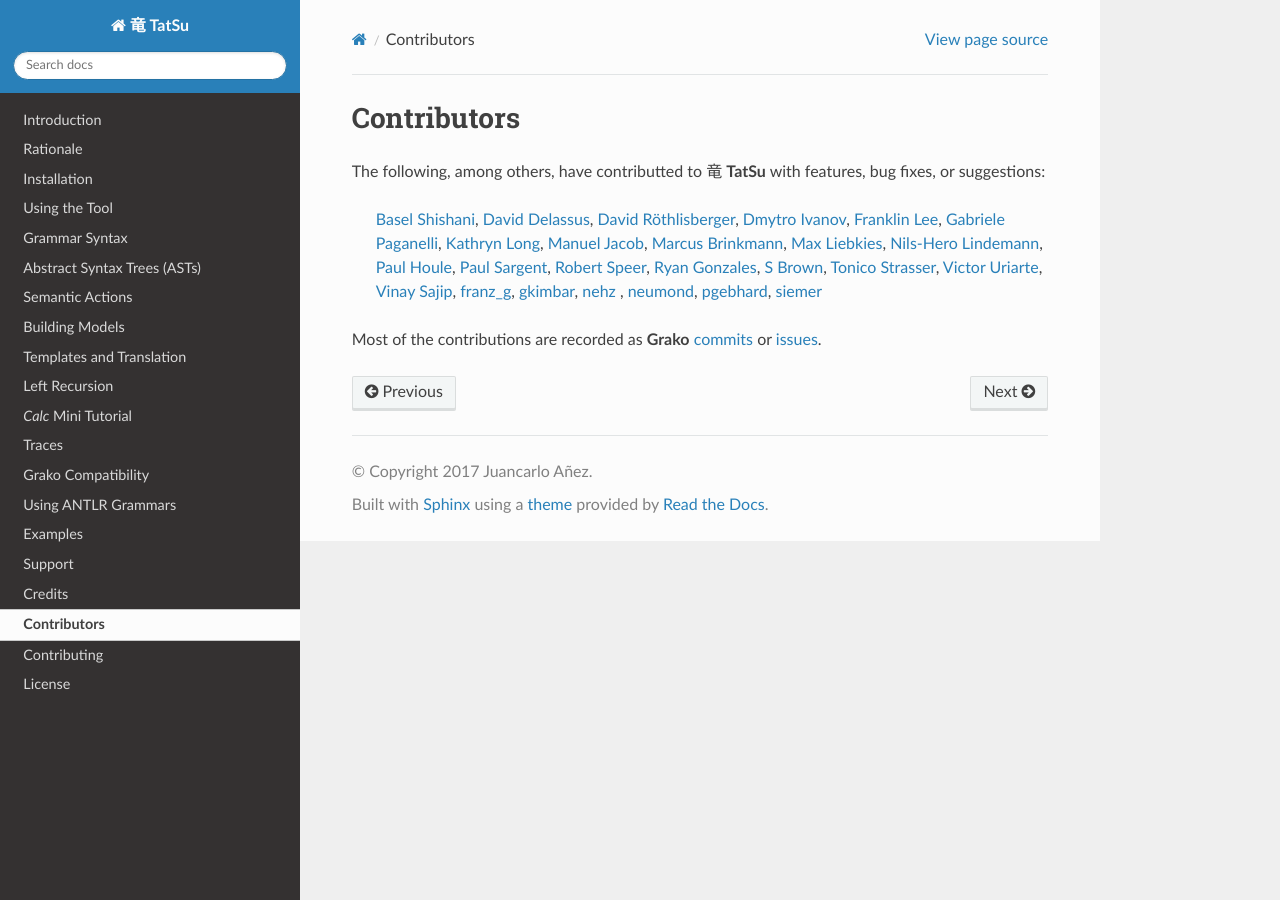
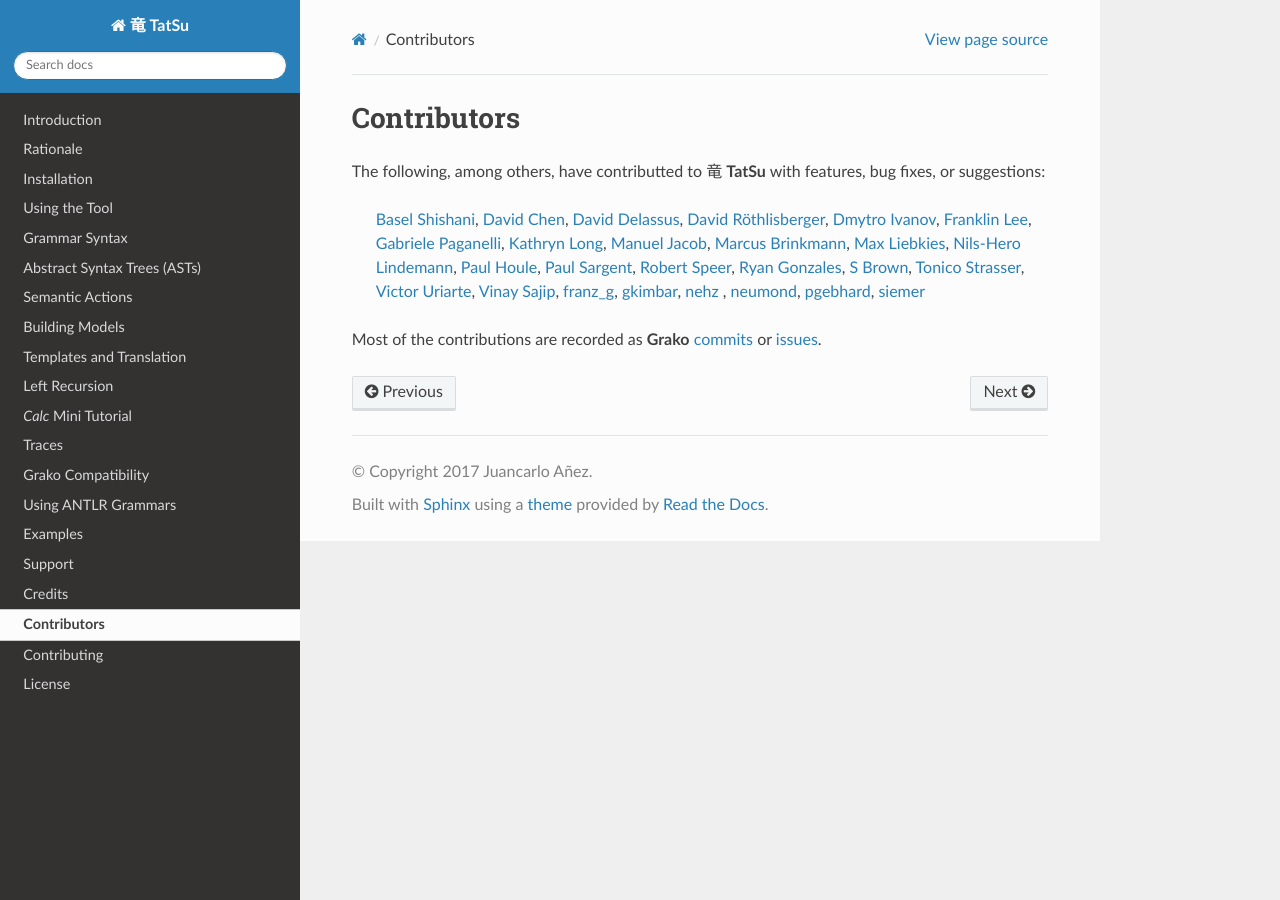
Before and after one commit to neogeny/TatSu, a Sphinx documentation site: the page built from docs/contributors.rst, in a window 1280 px wide. Built offline with Sphinx 7.4.7 and the Read the Docs theme 2.0.0, drawn with Linux system fonts in a browser that asks for light colours.

Commit message:
[master] add David Chen to contributors

```diff
--- a/docs/contributors.rst
+++ b/docs/contributors.rst
@@ -8,6 +8,7 @@
 features, bug fixes, or suggestions:
 
     `Basel Shishani`_,
+    `David Chen`_,
     `David Delassus`_,
     `David Röthlisberger`_,
     `Dmytro Ivanov`_,
@@ -39,6 +40,7 @@
 .. _issues: https://bitbucket.org/neogeny/grako/issues
 
 .. _Basel Shishani: https://bitbucket.org/basel-shishani
+.. _David Chen: https://github.com/davidchen
 .. _David Delassus: https://bitbucket.org/linkdd
 .. _David Röthlisberger: https://bitbucket.org/drothlis/
 .. _Dmytro Ivanov: https://bitbucket.org/jimon
```
